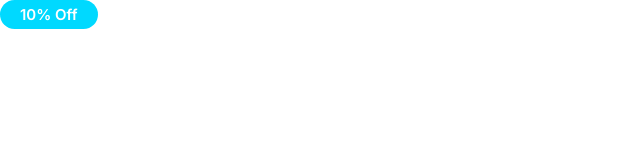
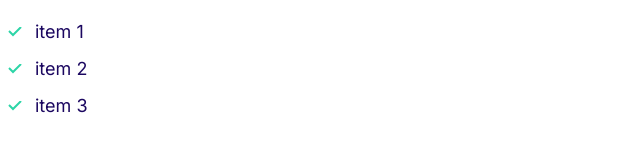
Before and after one commit to Emelzz/firstproject, a plain HTML site: page index.html in a window 1280 px wide. Shown: the whole page, without its empty margins (0-640 px from the left). Drawn offline with Linux system fonts and the light colour scheme.

Commit message:
Defined the list component.

```diff
--- a/CSS/styles.css
+++ b/CSS/styles.css
@@ -106,3 +106,30 @@ a{
         font-size: 1,2rem;
     }
 }
+
+/* lists */
+
+.list{
+    list-style: none;
+    padding-left: 0;
+    color: var(--color-headings);
+}
+.list--inline .list__item{
+    display:inline-block;
+    margin-right: 2rem;
+}
+
+.list--tick{
+    list-style-image: url(../images/tick.svg);
+    padding-left: 3rem;
+}
+.list--tick .list__item{
+    padding-left: 0.5rem;
+    margin-bottom: 1rem;
+}
+
+@media screen and (min-width:1024px){
+    .list--tick .list__item{
+        padding-left: left;
+    }
+}
--- a/index.html
+++ b/index.html
@@ -15,6 +15,10 @@
     <link rel="stylesheet" href="css/styles.css" />
   </head>
   <body>
-    <span class="badge badge--secondary badge--small">10% Off</span>
+    <ul class="list list--tick">
+      <li class="list__item">item 1</li>
+      <li class="list__item">item 2</li>
+      <li class="list__item">item 3</li>
+    </ul>
   </body>
 </html>
```
Also changed, not shown: CSS/Components/list.html (added, +5 -0 lines), images/tick.svg (added).
